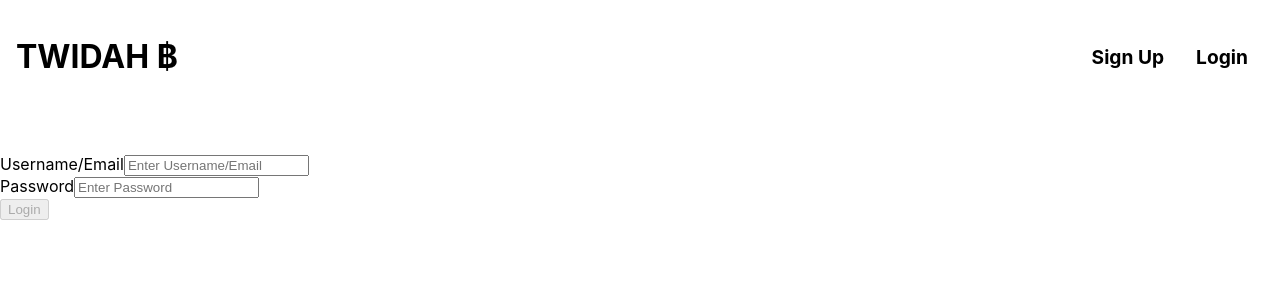
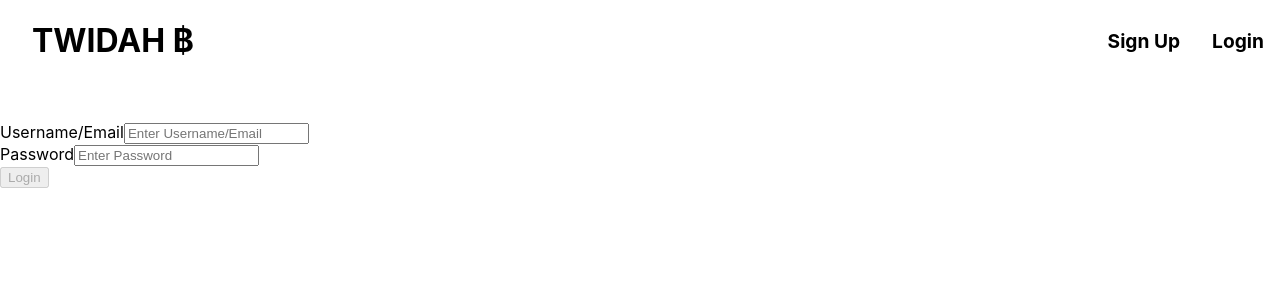
Before and after one commit to twidah/twidah-frontend, a React (Create React App) app: page /login in a window 1280 px wide. Shown: the top 300 px of the page. Built offline with nearby package versions, Linux system fonts and the light colour scheme.

Commit message:
Fixed vertical height on components, also adjusted some of the padding so it didn't overlap. Moved Header.js to it's own folder.

```diff
--- a/src/App.css
+++ b/src/App.css
@@ -1,38 +1,5 @@
-.App {
-  text-align: center;
+html,
+body {
+  margin: 0px;
+  height: 100%;
 }
-
-.App-logo {
-  height: 40vmin;
-  pointer-events: none;
-}
-
-@media (prefers-reduced-motion: no-preference) {
-  .App-logo {
-    animation: App-logo-spin infinite 20s linear;
-  }
-}
-
-.App-header {
-  background-color: #282c34;
-  min-height: 100vh;
-  display: flex;
-  flex-direction: column;
-  align-items: center;
-  justify-content: center;
-  font-size: calc(10px + 2vmin);
-  color: white;
-}
-
-.App-link {
-  color: #61dafb;
-}
-
-@keyframes App-logo-spin {
-  from {
-    transform: rotate(0deg);
-  }
-  to {
-    transform: rotate(360deg);
-  }
-}
--- a/src/App.js
+++ b/src/App.js
@@ -2,7 +2,7 @@ import "./App.css";
 import React, { useState, useEffect } from "react";
 import LoginForm from "./comps/login/Login";
 import SignUp from "./comps/signup/SignUp";
-import Header from "./comps/Header";
+import Header from "./comps/nav/Header";
 import Logout from "./comps/logout/Logout";
 import { Dash } from "./comps/dash/Dash";
 import { Route, Routes } from "react-router-dom";
--- a/src/comps/dash/Dash.js
+++ b/src/comps/dash/Dash.js
@@ -5,7 +5,7 @@ export const Dash = () => {
     <>
       <div className="wrapper">
         <div>
-          <h1>Side Personal Nav</h1>
+          <h1>Personal Nav</h1>
         </div>
         <div>
           <h1>Feed Component</h1>
--- a/src/comps/dash/index.css
+++ b/src/comps/dash/index.css
@@ -8,6 +8,7 @@
   grid-row-gap: 2em;
   */
   grid-gap: 1em;
+  height: 90vh;
 }
 
 .wrapper div {
--- a/src/comps/Header.js
+++ b/src/comps/nav/Header.js
@@ -1,5 +1,6 @@
 import { Link } from "react-router-dom";
 import styled from "styled-components";
+import "./index.css";
 
 const Header = ({ logged }) => {
   return (
@@ -32,7 +33,6 @@ const Header = ({ logged }) => {
   );
 };
 const HeaderStyle = styled.div`
-  padding: 1em;
   display: flex;
   align-items: center;
   justify-content: space-between;
--- /dev/null
+++ b/src/comps/nav/index.css
@@ -0,0 +1,3 @@
+h1 {
+  padding-left: 1em;
+}
```
